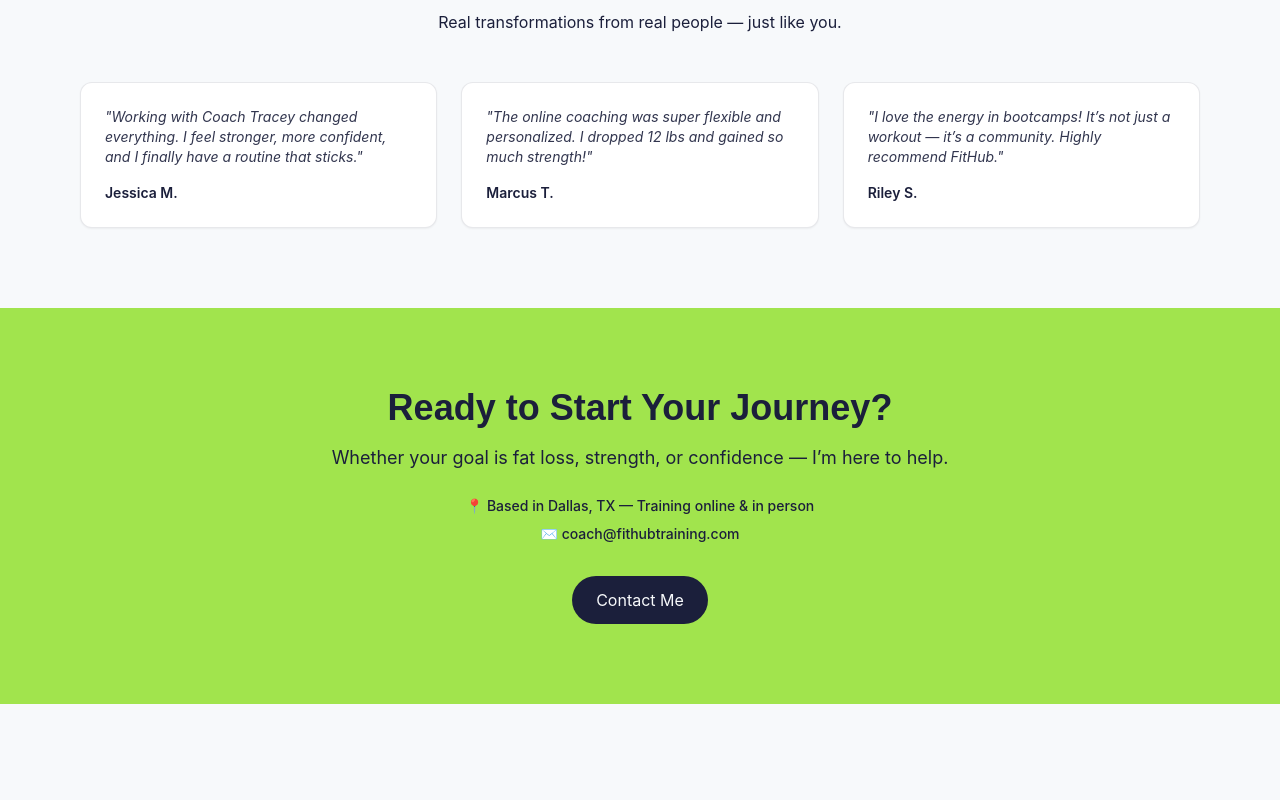
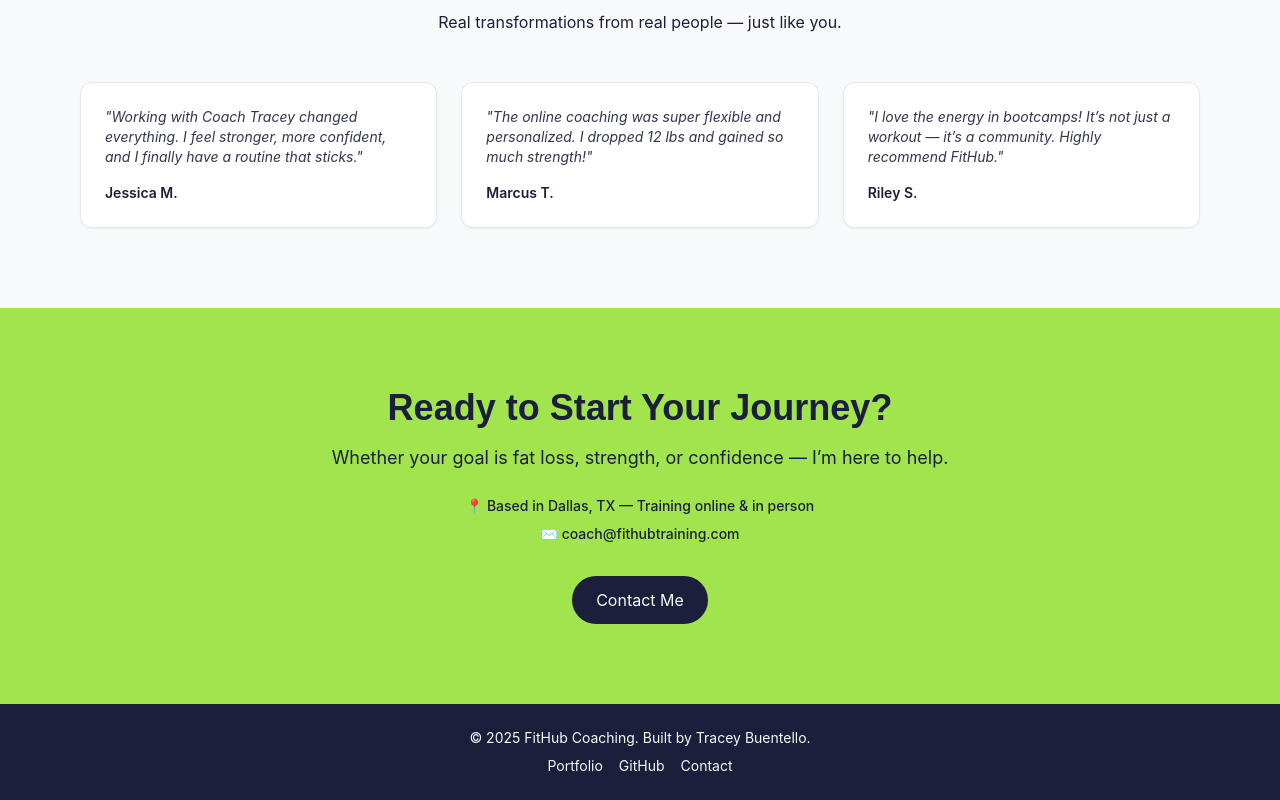
Before and after one commit to tleanne1/fithub-client, a React (Vite) app: page / in a window 1280 px wide. Shown: the part 1967-2767 px from the top of the page. Before the commit the page ends 2671 px from the top, so only its background shows below. Built offline with nearby package versions, Linux system fonts and the light colour scheme.

Commit message:
Created Footer.jsx

```diff
--- a/src/App.jsx
+++ b/src/App.jsx
@@ -4,6 +4,8 @@
 import Programs from "./sections/Programs";
 import Testimonials from "./sections/Testimonials";
 import Contact from "./sections/Contact";
+import Footer from "./components/Footer";
+
 
 
 
@@ -15,6 +17,7 @@
       <Programs />
       <Testimonials />
       <Contact />
+      <Footer />
     </main>
   );
 };
--- /dev/null
+++ b/src/components/Footer.jsx
@@ -0,0 +1,37 @@
+import React from "react";
+
+const Footer = () => {
+  return (
+    <footer className="bg-midnight text-light text-center py-6 px-4 text-sm">
+      <p className="mb-2">
+        &copy; {new Date().getFullYear()} FitHub Coaching. Built by Tracey Buentello.
+      </p>
+      <div className="space-x-4">
+        <a
+          href="https://tleanne.dev"
+          target="_blank"
+          rel="noopener noreferrer"
+          className="hover:text-lime transition"
+        >
+          Portfolio
+        </a>
+        <a
+          href="https://github.com/tleanne1/fithub-client"
+          target="_blank"
+          rel="noopener noreferrer"
+          className="hover:text-lime transition"
+        >
+          GitHub
+        </a>
+        <a
+          href="mailto:coach@fithubtraining.com"
+          className="hover:text-lime transition"
+        >
+          Contact
+        </a>
+      </div>
+    </footer>
+  );
+};
+
+export default Footer;
```
